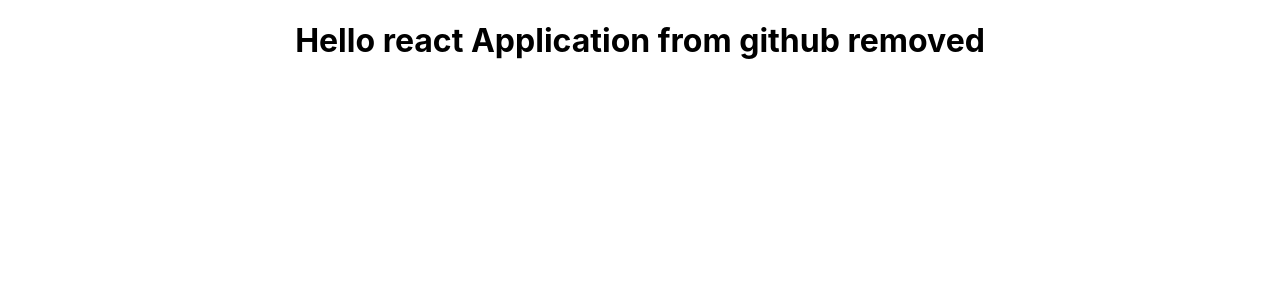
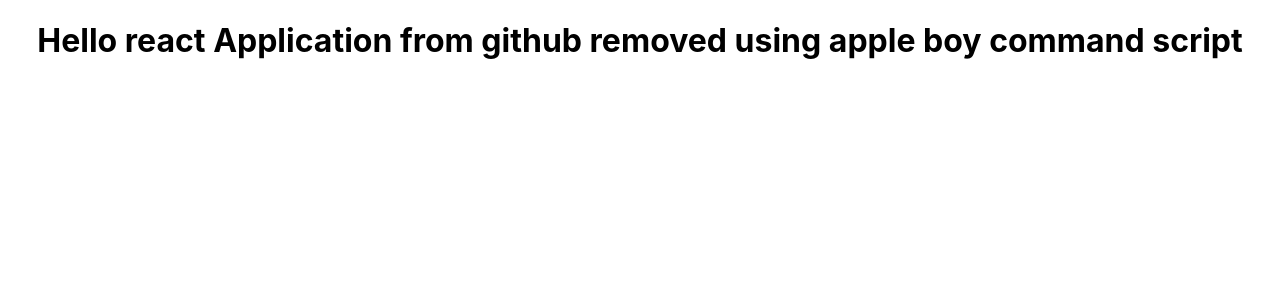
Before and after one commit to mohammedismayil/reactMERN, a React (Create React App) app: page / in a window 1280 px wide. Shown: the top 300 px of the page. Built offline with nearby package versions, Linux system fonts and the light colour scheme.

Commit message:
created actions file

```diff
--- a/src/App.js
+++ b/src/App.js
@@ -6,7 +6,7 @@
     <div className="App">
     <div>
       <h1>
-        Hello react Application from github removed
+        Hello react Application from github removed using apple boy command script
       </h1>
     </div>
     </div>
```
